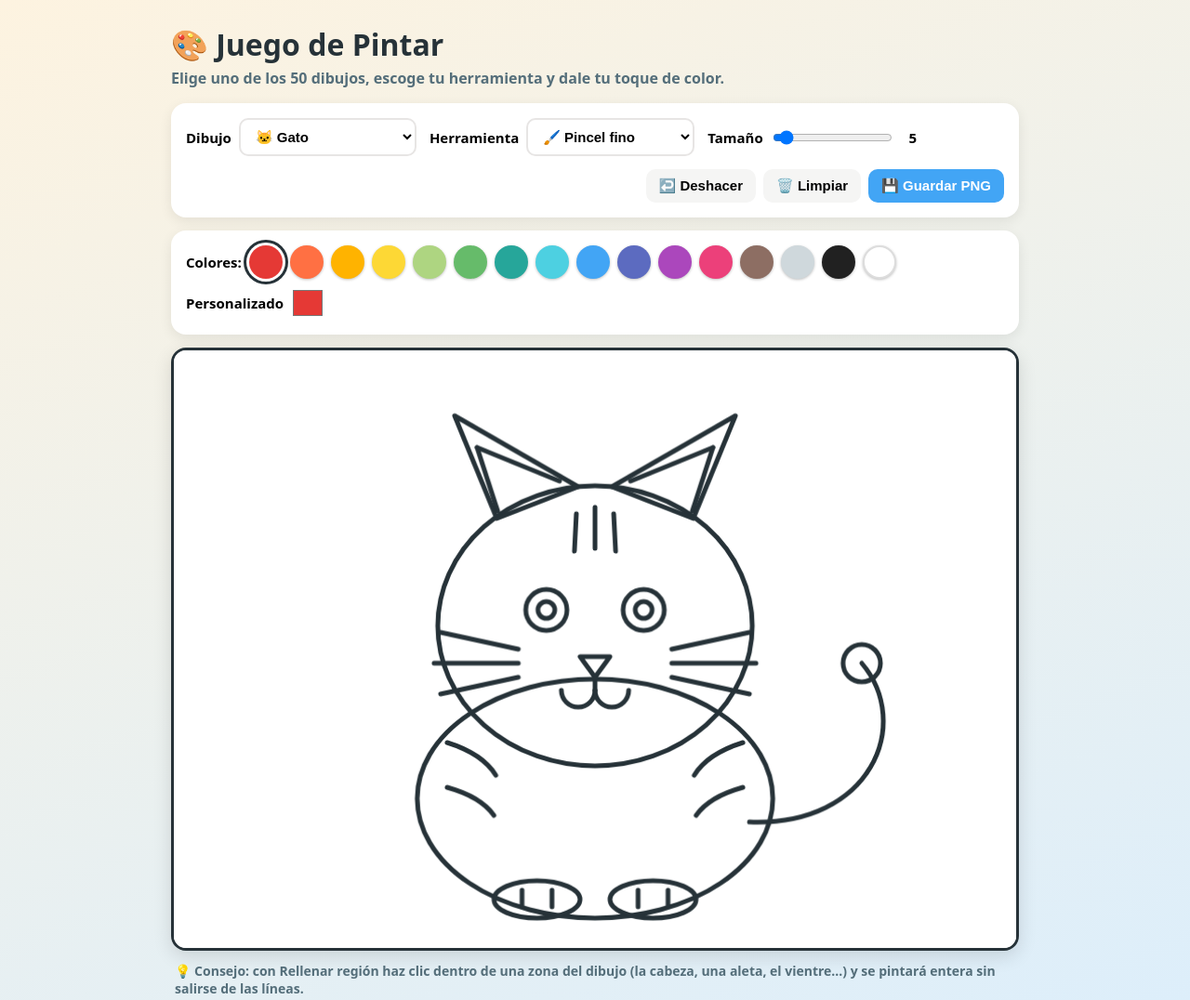
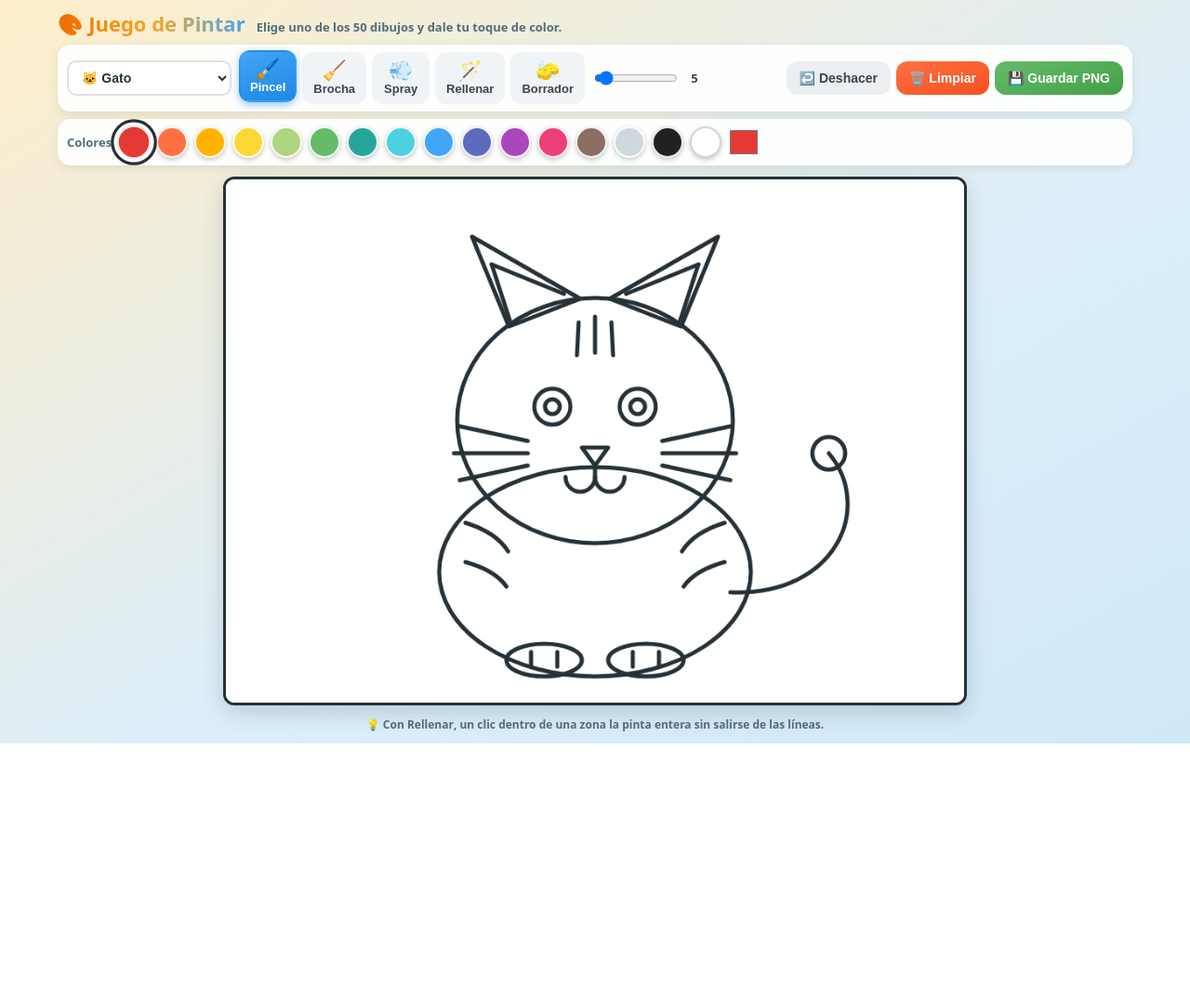
Before and after one commit to ajpuceda/JuegoPintar, a plain HTML site: page index.html in a window 1280 px wide. Shown: the whole page at 93% size. After the commit the page ends 800 px from the top, so only its background shows below. Drawn offline with Linux system fonts and the light colour scheme.

Commit message:
UI compacta en una sola pantalla + botones de herramienta grandes y gráficos mejorados

```diff
--- a/index.html
+++ b/index.html
@@ -6,88 +6,147 @@
   <title>🎨 Juego de Pintar</title>
   <style>
     * { box-sizing: border-box; }
+    html, body { height: 100%; }
     body {
       margin: 0; font-family: system-ui, -apple-system, 'Segoe UI', sans-serif;
-      background: linear-gradient(160deg, #fdf3e0, #dceefb); min-height: 100vh;
+      background: linear-gradient(150deg, #fdeec9 0%, #dceefb 60%, #cfe8f7 100%);
+      overflow: hidden;
     }
-    .page { max-width: 940px; margin: 0 auto; padding: 20px 14px 40px; }
-    h1 { font-size: 32px; font-weight: 800; margin: 6px 0 4px; color: #263238; }
-    .sub { margin: 0 0 16px; color: #546e7a; font-weight: 600; }
-    .card { background: #fff; border-radius: 16px; padding: 16px; box-shadow: 0 4px 14px rgba(0,0,0,0.08); }
-    .toolbar { display: flex; flex-wrap: wrap; gap: 14px; align-items: center; margin-bottom: 14px; }
-    .toolbar label { display: flex; align-items: center; gap: 8px; font-weight: 700; font-size: 15px; }
+    .page {
+      height: 100%; max-width: 1180px; margin: 0 auto; padding: 10px 12px 12px;
+      display: flex; flex-direction: column; gap: 8px; min-height: 0;
+    }
+
+    /* ---------- cabecera compacta ---------- */
+    header { display: flex; align-items: baseline; gap: 12px; flex-wrap: wrap; }
+    h1 {
+      font-size: 22px; font-weight: 800; margin: 0; color: #263238;
+      background: linear-gradient(90deg, #ef6c00, #f9a825, #42a5f5);
+      -webkit-background-clip: text; background-clip: text; -webkit-text-fill-color: transparent;
+    }
+    .sub { margin: 0; color: #546e7a; font-weight: 600; font-size: 13px; }
+
+    /* ---------- tarjetas ---------- */
+    .card {
+      background: rgba(255,255,255,0.92); border-radius: 14px; padding: 8px 10px;
+      box-shadow: 0 3px 10px rgba(38,50,56,0.10);
+    }
+
+    /* ---------- barra de herramientas ---------- */
+    .toolbar { display: flex; flex-wrap: wrap; gap: 8px; align-items: center; }
     select {
-      padding: 9px 12px; border-radius: 10px; border: 2px solid #e7e5e4;
-      font-size: 15px; background: #fff; cursor: pointer; font-weight: 600;
-      max-width: 220px;
+      padding: 8px 10px; border-radius: 10px; border: 2px solid #e0e0e0;
+      font-size: 14px; background: #fff; cursor: pointer; font-weight: 700;
+      max-width: 190px; color: #263238;
     }
-    button {
-      border: none; border-radius: 10px; padding: 9px 14px; font-size: 15px;
-      cursor: pointer; background: #f5f5f4; font-weight: 600;
+    select:focus { outline: none; border-color: #42a5f5; }
+
+    /* botones de herramienta: grandes, con emoji + texto */
+    .tools { display: flex; gap: 6px; flex-wrap: wrap; }
+    .toolbtn {
+      border: 2px solid transparent; border-radius: 12px; padding: 7px 10px;
+      font-size: 13px; font-weight: 700; cursor: pointer; color: #37474f;
+      background: #f1f4f6; display: flex; flex-direction: column; align-items: center;
+      gap: 2px; min-width: 62px; transition: transform .12s, background .12s, box-shadow .12s;
     }
-    button:hover { filter: brightness(0.95); }
-    button.primary { background: #42a5f5; color: #fff; }
-    .actions { display: flex; gap: 8px; margin-left: auto; flex-wrap: wrap; }
-    .palette { display: flex; flex-wrap: wrap; gap: 8px; align-items: center; margin-bottom: 14px; }
-    .palette > span { font-weight: 700; font-size: 15px; }
-    .swatch { width: 36px; height: 36px; border-radius: 50%; padding: 0; box-shadow: 0 1px 3px rgba(0,0,0,0.25); }
-    .swatch.active { box-shadow: 0 0 0 3px #fff, 0 0 0 6px #263238; }
-    .palette label { display: flex; align-items: center; gap: 8px; font-weight: 700; font-size: 15px; cursor: pointer; }
-    input[type="color"] { width: 36px; height: 36px; border: none; background: none; cursor: pointer; padding: 0; }
-    input[type="range"] { cursor: pointer; }
-    #sizeVal { min-width: 24px; text-align: center; font-weight: 700; }
+    .toolbtn .ico { font-size: 21px; line-height: 1; }
+    .toolbtn:hover { transform: translateY(-2px); background: #e3ebf2; }
+    .toolbtn.active {
+      background: linear-gradient(160deg, #42a5f5, #1e88e5); color: #fff;
+      box-shadow: 0 3px 8px rgba(30,136,229,0.45); transform: translateY(-2px);
+    }
+
+    .sizewrap { display: flex; align-items: center; gap: 6px; font-weight: 700; font-size: 13px; color: #37474f; }
+    input[type="range"] { cursor: pointer; width: 90px; }
+    #sizeVal { min-width: 20px; text-align: center; }
+
+    .actions { display: flex; gap: 6px; margin-left: auto; flex-wrap: wrap; }
+    .abtn {
+      border: none; border-radius: 12px; padding: 10px 14px; font-size: 14px;
+      cursor: pointer; font-weight: 800; background: #eceff1; color: #37474f;
+      transition: transform .12s, box-shadow .12s;
+    }
+    .abtn:hover { transform: translateY(-2px); box-shadow: 0 3px 8px rgba(0,0,0,0.12); }
+    .abtn:active { transform: translateY(0); }
+    .abtn.primary { background: linear-gradient(160deg, #66bb6a, #43a047); color: #fff; }
+    .abtn.danger { background: linear-gradient(160deg, #ff7043, #f4511e); color: #fff; }
+
+    /* ---------- paleta ---------- */
+    .palette { display: flex; flex-wrap: wrap; gap: 7px; align-items: center; padding: 8px 10px; }
+    .palette > span { font-weight: 800; font-size: 13px; color: #546e7a; }
+    .swatch {
+      width: 34px; height: 34px; border-radius: 50%; padding: 0;
+      border: 2px solid rgba(255,255,255,0.9); cursor: pointer;
+      box-shadow: 0 2px 5px rgba(0,0,0,0.22); transition: transform .12s;
+    }
+    .swatch:hover { transform: scale(1.15); }
+    .swatch.active { box-shadow: 0 0 0 3px #fff, 0 0 0 6px #263238; transform: scale(1.08); }
+    .swatch.white { border: 2px solid #cfd8dc; }
+    .palette label { display: flex; align-items: center; gap: 6px; font-weight: 700; font-size: 13px; cursor: pointer; color: #546e7a; }
+    input[type="color"] { width: 34px; height: 34px; border: none; background: none; cursor: pointer; padding: 0; }
+
+    /* ---------- lienzo: se ajusta al espacio restante ---------- */
+    .stagewrap { flex: 1; min-height: 0; display: flex; align-items: center; justify-content: center; }
     .stage {
-      position: relative; width: 100%; aspect-ratio: 900 / 640; background: #fff;
-      border-radius: 16px; overflow: hidden; box-shadow: 0 6px 20px rgba(0,0,0,0.12);
+      position: relative; background: #fff; border-radius: 12px; overflow: hidden;
+      box-shadow: 0 8px 24px rgba(38,50,56,0.18);
       touch-action: none; cursor: crosshair; border: 3px solid #263238;
     }
     .stage canvas { position: absolute; inset: 0; width: 100%; height: 100%; }
     .stage canvas#lines { pointer-events: none; }
-    .hint { margin: 12px 4px 0; color: #546e7a; font-size: 14px; font-weight: 600; }
+
+    .hint { margin: 0; text-align: center; color: #546e7a; font-size: 12px; font-weight: 600; }
+
+    @media (max-width: 720px) {
+      h1 { font-size: 18px; }
+      .sub { display: none; }
+      .abtn { padding: 9px 11px; font-size: 13px; }
+      select { max-width: 150px; }
+    }
   </style>
 </head>
 <body>
   <div class="page">
+    <header>
       <h1>🎨 Juego de Pintar</h1>
-    <p class="sub">Elige uno de los 50 dibujos, escoge tu herramienta y dale tu toque de color.</p>
+      <p class="sub">Elige uno de los 50 dibujos y dale tu toque de color.</p>
+    </header>
 
     <div class="toolbar card">
-      <label>Dibujo
-        <select id="animalSel"></select>
-      </label>
-      <label>Herramienta
-        <select id="toolSel">
-          <option value="pincel">🖌️ Pincel fino</option>
-          <option value="brocha">🧹 Brocha gruesa</option>
-          <option value="spray">💨 Aerógrafo</option>
-          <option value="relleno">🪄 Rellenar región</option>
-          <option value="borrador">🧽 Borrador</option>
-        </select>
-      </label>
-      <label id="sizeLabel">Tamaño
+      <select id="animalSel" title="Dibujo"></select>
+      <div class="tools" id="tools">
+        <button class="toolbtn active" data-tool="pincel" title="Pincel fino"><span class="ico">🖌️</span>Pincel</button>
+        <button class="toolbtn" data-tool="brocha" title="Brocha gruesa"><span class="ico">🧹</span>Brocha</button>
+        <button class="toolbtn" data-tool="spray" title="Aerógrafo"><span class="ico">💨</span>Spray</button>
+        <button class="toolbtn" data-tool="relleno" title="Rellenar región"><span class="ico">🪄</span>Rellenar</button>
+        <button class="toolbtn" data-tool="borrador" title="Borrador"><span class="ico">🧽</span>Borrador</button>
+      </div>
+      <div class="sizewrap" id="sizeLabel">
         <input type="range" id="sizeRange" min="1" max="60" value="5" />
         <span id="sizeVal">5</span>
-      </label>
+      </div>
       <div class="actions">
-        <button id="undoBtn">↩️ Deshacer</button>
-        <button id="clearBtn">🗑️ Limpiar</button>
-        <button id="saveBtn" class="primary">💾 Guardar PNG</button>
+        <button id="undoBtn" class="abtn" title="Deshacer">↩️ Deshacer</button>
+        <button id="clearBtn" class="abtn danger" title="Limpiar">🗑️ Limpiar</button>
+        <button id="saveBtn" class="abtn primary" title="Guardar PNG">💾 Guardar PNG</button>
       </div>
     </div>
 
     <div class="palette card" id="palette">
-      <span>Colores:</span>
-      <label>Personalizado
+      <span>Colores</span>
+      <label title="Color personalizado">
         <input type="color" id="customColor" value="#e53935" />
       </label>
     </div>
 
+    <div class="stagewrap" id="stagewrap">
       <div class="stage" id="stage">
         <canvas id="paint" width="900" height="640"></canvas>
         <canvas id="lines" width="900" height="640"></canvas>
       </div>
+    </div>
 
-    <p class="hint">💡 Consejo: con <b>Rellenar región</b> haz clic dentro de una zona del dibujo (la cabeza, una aleta, el vientre…) y se pintará entera sin salirse de las líneas.</p>
+    <p class="hint">💡 Con <b>Rellenar</b>, un clic dentro de una zona la pinta entera sin salirse de las líneas.</p>
   </div>
 
   <script src="dibujos.js"></script>
@@ -103,6 +162,7 @@
     var TOOL_DEFAULT = { pincel: 5, brocha: 28, spray: 32, borrador: 24 };
 
     var stage = document.getElementById("stage");
+    var stagewrap = document.getElementById("stagewrap");
     var paint = document.getElementById("paint");
     var lines = document.getElementById("lines");
     var pctx = paint.getContext("2d");
@@ -117,6 +177,18 @@
     var history = [];
     var drawing = false;
     var last = null;
+
+    /* ---- ajustar el lienzo al espacio disponible (todo en una pantalla) ---- */
+    function fitStage() {
+      var r = stagewrap.getBoundingClientRect();
+      var s = Math.min((r.width - 8) / W, (r.height - 8) / H);
+      if (s <= 0) return;
+      stage.style.width = Math.floor(W * s) + "px";
+      stage.style.height = Math.floor(H * s) + "px";
+    }
+    window.addEventListener("resize", fitStage);
+    window.addEventListener("orientationchange", fitStage);
+    fitStage();
 
     function hexToRgb(hex) {
       var n = parseInt(hex.slice(1), 16);
@@ -257,14 +329,20 @@
       loadAnimal(e.target.value);
     });
 
-    document.getElementById("toolSel").addEventListener("change", function (e) {
-      tool = e.target.value;
+    /* botones de herramienta (grandes, un clic) */
+    var toolBtns = document.querySelectorAll(".toolbtn");
+    Array.prototype.forEach.call(toolBtns, function (b) {
+      b.addEventListener("click", function () {
+        tool = b.getAttribute("data-tool");
+        Array.prototype.forEach.call(toolBtns, function (x) { x.classList.remove("active"); });
+        b.classList.add("active");
         if (TOOL_DEFAULT[tool]) {
           size = TOOL_DEFAULT[tool];
           sizeRange.value = size;
           sizeVal.textContent = size;
         }
         sizeLabel.style.display = tool === "relleno" ? "none" : "flex";
+      });
     });
 
     sizeRange.addEventListener("input", function (e) {
@@ -285,10 +363,9 @@
 
     COLORS.forEach(function (c) {
       var b = document.createElement("button");
-      b.className = "swatch" + (c === color ? " active" : "");
+      b.className = "swatch" + (c === color ? " active" : "") + (c === "#ffffff" ? " white" : "");
       b.title = c;
       b.style.background = c;
-      if (c === "#ffffff") b.style.border = "2px solid #ddd";
       b.addEventListener("click", function () {
         color = c;
         customColor.value = c;
@@ -315,6 +392,7 @@
     });
 
     loadAnimal("gato");
+    fitStage();
   })();
   </script>
 </body>
```
Also changed, not shown: 1 other file. Lines whose indentation alone changed are shown as unchanged.
